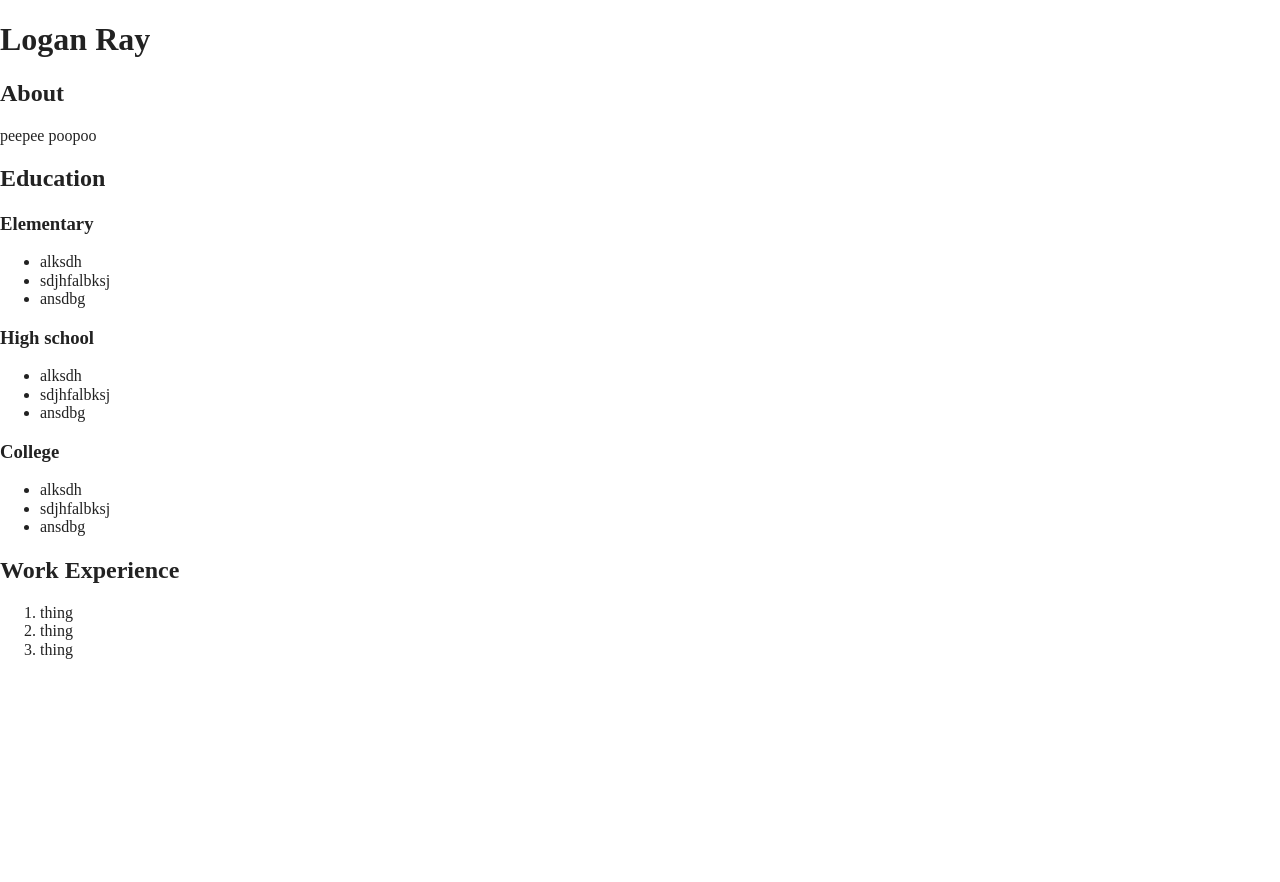
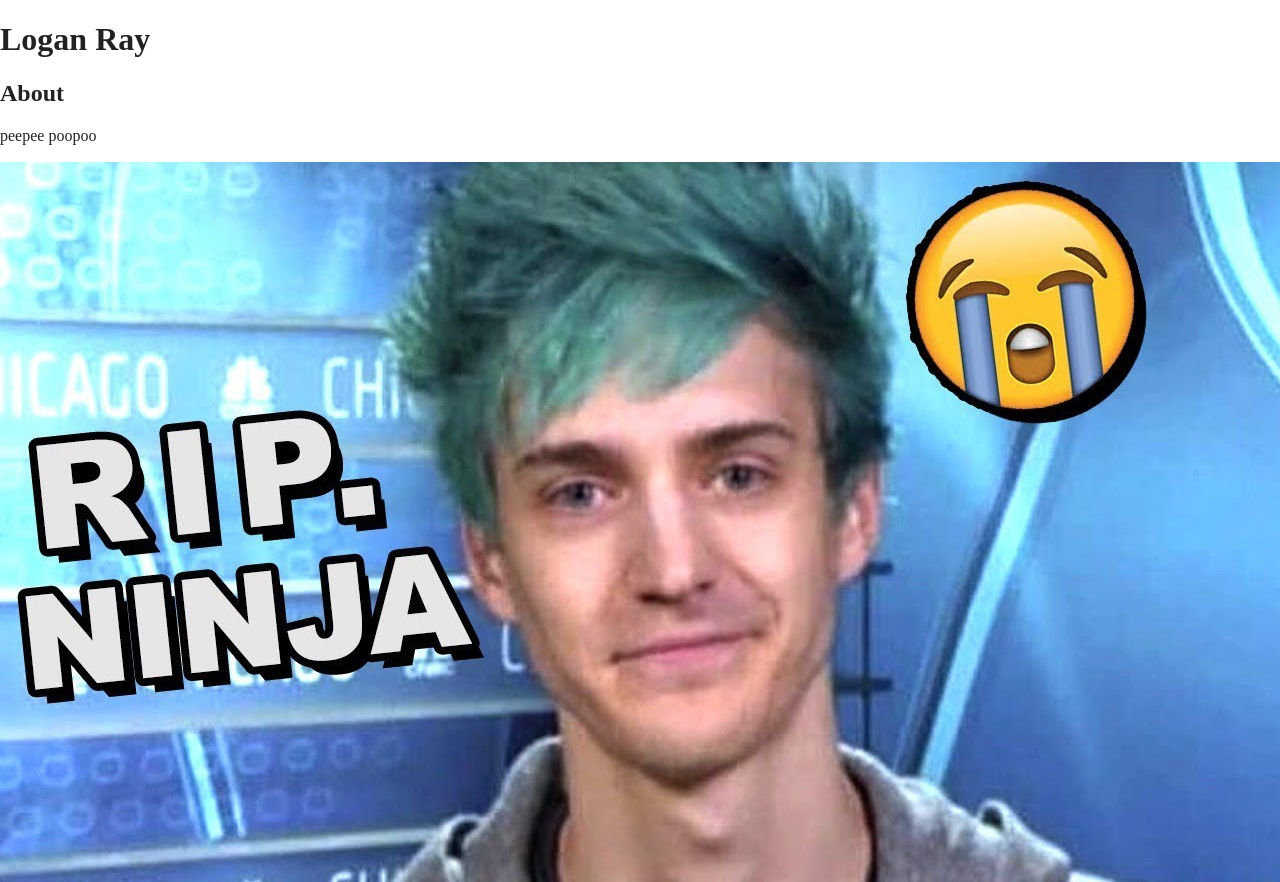
Before and after one commit to loganray14/html-section-content, a website built with Parcel: page index.html in a window 1280 px wide. Shown: the top 882 px of the page. Before the commit the page ends 800 px from the top, so only its background shows below. Built offline with nearby package versions, Linux system fonts and the light colour scheme.

Commit message:
added image

```diff
--- a/index.html
+++ b/index.html
@@ -27,6 +27,7 @@
     <h1>Logan Ray</h1>
     <h2>About</h2>
     <p>peepee poopoo</p>
+    <img src="img/rip-ninja.jpeg" alt="Ninja Dies of Ligma">
   </header>
   <main>
     <section>
```
Also changed, not shown: img/rip-ninja.jpeg (added), 1 other file.
